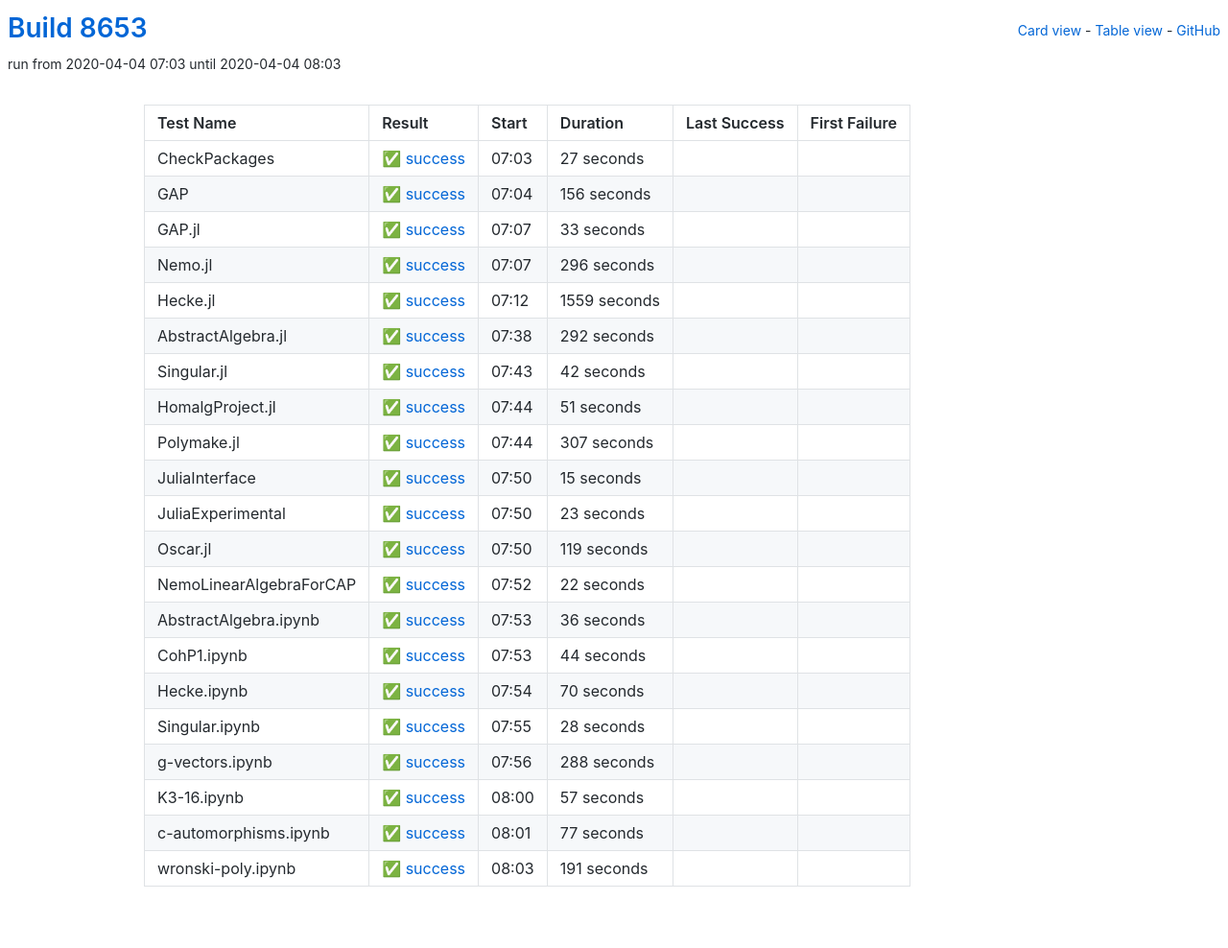
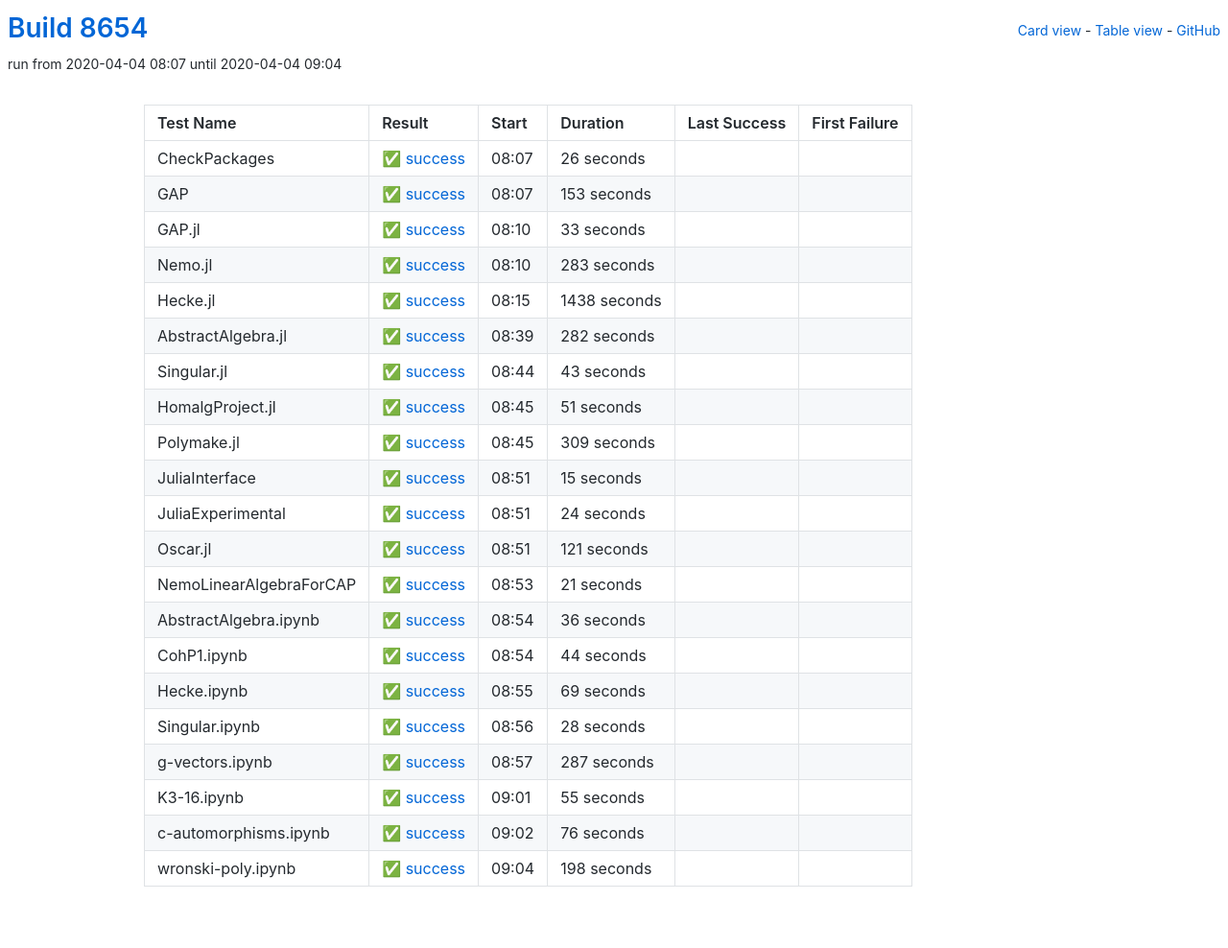
Before and after one commit to oscar-system/oscar-ci-status, a Jekyll site: the page built from table.html, in a window 1280 px wide. Shown: the whole page at 96% size. Built offline with Jekyll 4.4.1, drawn with Linux system fonts in a browser that asks for light colours.

Commit message:
Build 8654

```diff
--- a/_data/ci.yml
+++ b/_data/ci.yml
@@ -1,27 +1,27 @@
-build: 8653
-build_url: https://oscarci.mathematik.uni-kl.de/job/oscar/8653/
+build: 8654
+build_url: https://oscarci.mathematik.uni-kl.de/job/oscar/8654/
 job: oscar
 tests:
-- duration: 27
+- duration: 26
   exitcode: 0
   first_failure: false
   first_failure_url: null
   last_success: false
   last_success_url: null
-  log: https://oscarci.mathematik.uni-kl.de/job/oscar/8653/artifact/logs/build-8653/CheckPackages.log
+  log: https://oscarci.mathematik.uni-kl.de/job/oscar/8654/artifact/logs/build-8654/CheckPackages.log
   name: CheckPackages
-  start: 2020-04-04 07:03
+  start: 2020-04-04 08:07
   status: success
   success: true
-- duration: 156
+- duration: 153
   exitcode: 0
   first_failure: false
   first_failure_url: null
   last_success: false
   last_success_url: null
-  log: https://oscarci.mathematik.uni-kl.de/job/oscar/8653/artifact/logs/build-8653/GAP.log
+  log: https://oscarci.mathematik.uni-kl.de/job/oscar/8654/artifact/logs/build-8654/GAP.log
   name: GAP
-  start: 2020-04-04 07:04
+  start: 2020-04-04 08:07
   status: success
   success: true
 - duration: 33
@@ -30,53 +30,53 @@
   first_failure_url: null
   last_success: false
   last_success_url: null
-  log: https://oscarci.mathematik.uni-kl.de/job/oscar/8653/artifact/logs/build-8653/GAP.jl.log
+  log: https://oscarci.mathematik.uni-kl.de/job/oscar/8654/artifact/logs/build-8654/GAP.jl.log
   name: GAP.jl
-  start: 2020-04-04 07:07
+  start: 2020-04-04 08:10
   status: success
   success: true
-- duration: 296
+- duration: 283
   exitcode: 0
   first_failure: false
   first_failure_url: null
   last_success: false
   last_success_url: null
-  log: https://oscarci.mathematik.uni-kl.de/job/oscar/8653/artifact/logs/build-8653/Nemo.jl.log
+  log: https://oscarci.mathematik.uni-kl.de/job/oscar/8654/artifact/logs/build-8654/Nemo.jl.log
   name: Nemo.jl
-  start: 2020-04-04 07:07
+  start: 2020-04-04 08:10
   status: success
   success: true
-- duration: 1559
+- duration: 1438
   exitcode: 0
   first_failure: false
   first_failure_url: null
   last_success: false
   last_success_url: null
-  log: https://oscarci.mathematik.uni-kl.de/job/oscar/8653/artifact/logs/build-8653/Hecke.jl.log
+  log: https://oscarci.mathematik.uni-kl.de/job/oscar/8654/artifact/logs/build-8654/Hecke.jl.log
   name: Hecke.jl
-  start: 2020-04-04 07:12
+  start: 2020-04-04 08:15
   status: success
   success: true
-- duration: 292
+- duration: 282
   exitcode: 0
   first_failure: false
   first_failure_url: null
   last_success: false
   last_success_url: null
-  log: https://oscarci.mathematik.uni-kl.de/job/oscar/8653/artifact/logs/build-8653/AbstractAlgebra.jl.log
+  log: https://oscarci.mathematik.uni-kl.de/job/oscar/8654/artifact/logs/build-8654/AbstractAlgebra.jl.log
   name: AbstractAlgebra.jl
-  start: 2020-04-04 07:38
+  start: 2020-04-04 08:39
   status: success
   success: true
-- duration: 42
+- duration: 43
   exitcode: 0
   first_failure: false
   first_failure_url: null
   last_success: false
   last_success_url: null
-  log: https://oscarci.mathematik.uni-kl.de/job/oscar/8653/artifact/logs/build-8653/Singular.jl.log
+  log: https://oscarci.mathematik.uni-kl.de/job/oscar/8654/artifact/logs/build-8654/Singular.jl.log
   name: Singular.jl
-  start: 2020-04-04 07:43
+  start: 2020-04-04 08:44
   status: success
   success: true
 - duration: 51
@@ -85,20 +85,20 @@
   first_failure_url: null
   last_success: false
   last_success_url: null
-  log: https://oscarci.mathematik.uni-kl.de/job/oscar/8653/artifact/logs/build-8653/HomalgProject.jl.log
+  log: https://oscarci.mathematik.uni-kl.de/job/oscar/8654/artifact/logs/build-8654/HomalgProject.jl.log
   name: HomalgProject.jl
-  start: 2020-04-04 07:44
+  start: 2020-04-04 08:45
   status: success
   success: true
-- duration: 307
+- duration: 309
   exitcode: 0
   first_failure: false
   first_failure_url: null
   last_success: false
   last_success_url: null
-  log: https://oscarci.mathematik.uni-kl.de/job/oscar/8653/artifact/logs/build-8653/Polymake.jl.log
+  log: https://oscarci.mathematik.uni-kl.de/job/oscar/8654/artifact/logs/build-8654/Polymake.jl.log
   name: Polymake.jl
-  start: 2020-04-04 07:44
+  start: 2020-04-04 08:45
   status: success
   success: true
 - duration: 15
@@ -107,42 +107,42 @@
   first_failure_url: null
   last_success: false
   last_success_url: null
-  log: https://oscarci.mathematik.uni-kl.de/job/oscar/8653/artifact/logs/build-8653/JuliaInterface.log
+  log: https://oscarci.mathematik.uni-kl.de/job/oscar/8654/artifact/logs/build-8654/JuliaInterface.log
   name: JuliaInterface
-  start: 2020-04-04 07:50
+  start: 2020-04-04 08:51
   status: success
   success: true
-- duration: 23
+- duration: 24
   exitcode: 0
   first_failure: false
   first_failure_url: null
   last_success: false
   last_success_url: null
-  log: https://oscarci.mathematik.uni-kl.de/job/oscar/8653/artifact/logs/build-8653/JuliaExperimental.log
+  log: https://oscarci.mathematik.uni-kl.de/job/oscar/8654/artifact/logs/build-8654/JuliaExperimental.log
   name: JuliaExperimental
-  start: 2020-04-04 07:50
+  start: 2020-04-04 08:51
   status: success
   success: true
-- duration: 119
+- duration: 121
   exitcode: 0
   first_failure: false
   first_failure_url: null
   last_success: false
   last_success_url: null
-  log: https://oscarci.mathematik.uni-kl.de/job/oscar/8653/artifact/logs/build-8653/Oscar.jl.log
+  log: https://oscarci.mathematik.uni-kl.de/job/oscar/8654/artifact/logs/build-8654/Oscar.jl.log
   name: Oscar.jl
-  start: 2020-04-04 07:50
+  start: 2020-04-04 08:51
   status: success
   success: true
-- duration: 22
+- duration: 21
   exitcode: 0
   first_failure: false
   first_failure_url: null
   last_success: false
   last_success_url: null
-  log: https://oscarci.mathematik.uni-kl.de/job/oscar/8653/artifact/logs/build-8653/NemoLinearAlgebraForCAP.log
+  log: https://oscarci.mathematik.uni-kl.de/job/oscar/8654/artifact/logs/build-8654/NemoLinearAlgebraForCAP.log
   name: NemoLinearAlgebraForCAP
-  start: 2020-04-04 07:52
+  start: 2020-04-04 08:53
   status: success
   success: true
 - duration: 36
@@ -151,9 +151,9 @@
   first_failure_url: null
   last_success: false
   last_success_url: null
-  log: https://oscarci.mathematik.uni-kl.de/job/oscar/8653/artifact/logs/build-8653/AbstractAlgebra.ipynb.log
+  log: https://oscarci.mathematik.uni-kl.de/job/oscar/8654/artifact/logs/build-8654/AbstractAlgebra.ipynb.log
   name: AbstractAlgebra.ipynb
-  start: 2020-04-04 07:53
+  start: 2020-04-04 08:54
   status: success
   success: true
 - duration: 44
@@ -162,20 +162,20 @@
   first_failure_url: null
   last_success: false
   last_success_url: null
-  log: https://oscarci.mathematik.uni-kl.de/job/oscar/8653/artifact/logs/build-8653/CohP1.ipynb.log
+  log: https://oscarci.mathematik.uni-kl.de/job/oscar/8654/artifact/logs/build-8654/CohP1.ipynb.log
   name: CohP1.ipynb
-  start: 2020-04-04 07:53
+  start: 2020-04-04 08:54
   status: success
   success: true
-- duration: 70
+- duration: 69
   exitcode: 0
   first_failure: false
   first_failure_url: null
   last_success: false
   last_success_url: null
-  log: https://oscarci.mathematik.uni-kl.de/job/oscar/8653/artifact/logs/build-8653/Hecke.ipynb.log
+  log: https://oscarci.mathematik.uni-kl.de/job/oscar/8654/artifact/logs/build-8654/Hecke.ipynb.log
   name: Hecke.ipynb
-  start: 2020-04-04 07:54
+  start: 2020-04-04 08:55
   status: success
   success: true
 - duration: 28
@@ -184,52 +184,52 @@
   first_failure_url: null
   last_success: false
   last_success_url: null
-  log: https://oscarci.mathematik.uni-kl.de/job/oscar/8653/artifact/logs/build-8653/Singular.ipynb.log
+  log: https://oscarci.mathematik.uni-kl.de/job/oscar/8654/artifact/logs/build-8654/Singular.ipynb.log
   name: Singular.ipynb
-  start: 2020-04-04 07:55
+  start: 2020-04-04 08:56
   status: success
   success: true
-- duration: 288
+- duration: 287
   exitcode: 0
   first_failure: false
   first_failure_url: null
   last_success: false
   last_success_url: null
-  log: https://oscarci.mathematik.uni-kl.de/job/oscar/8653/artifact/logs/build-8653/g-vectors.ipynb.log
+  log: https://oscarci.mathematik.uni-kl.de/job/oscar/8654/artifact/logs/build-8654/g-vectors.ipynb.log
   name: g-vectors.ipynb
-  start: 2020-04-04 07:56
+  start: 2020-04-04 08:57
   status: success
   success: true
-- duration: 57
+- duration: 55
   exitcode: 0
   first_failure: false
   first_failure_url: null
   last_success: false
   last_success_url: null
-  log: https://oscarci.mathematik.uni-kl.de/job/oscar/8653/artifact/logs/build-8653/K3-16.ipynb.log
+  log: https://oscarci.mathematik.uni-kl.de/job/oscar/8654/artifact/logs/build-8654/K3-16.ipynb.log
   name: K3-16.ipynb
-  start: 2020-04-04 08:00
+  start: 2020-04-04 09:01
   status: success
   success: true
-- duration: 77
+- duration: 76
   exitcode: 0
   first_failure: false
   first_failure_url: null
   last_success: false
   last_success_url: null
-  log: https://oscarci.mathematik.uni-kl.de/job/oscar/8653/artifact/logs/build-8653/c-automorphisms.ipynb.log
+  log: https://oscarci.mathematik.uni-kl.de/job/oscar/8654/artifact/logs/build-8654/c-automorphisms.ipynb.log
   name: c-automorphisms.ipynb
-  start: 2020-04-04 08:01
+  start: 2020-04-04 09:02
   status: success
   success: true
-- duration: 191
+- duration: 198
   exitcode: 0
   first_failure: false
   first_failure_url: null
   last_success: false
   last_success_url: null
-  log: https://oscarci.mathematik.uni-kl.de/job/oscar/8653/artifact/logs/build-8653/wronski-poly.ipynb.log
+  log: https://oscarci.mathematik.uni-kl.de/job/oscar/8654/artifact/logs/build-8654/wronski-poly.ipynb.log
   name: wronski-poly.ipynb
-  start: 2020-04-04 08:03
+  start: 2020-04-04 09:04
   status: success
   success: true
```
Also changed, not shown: README.md.
